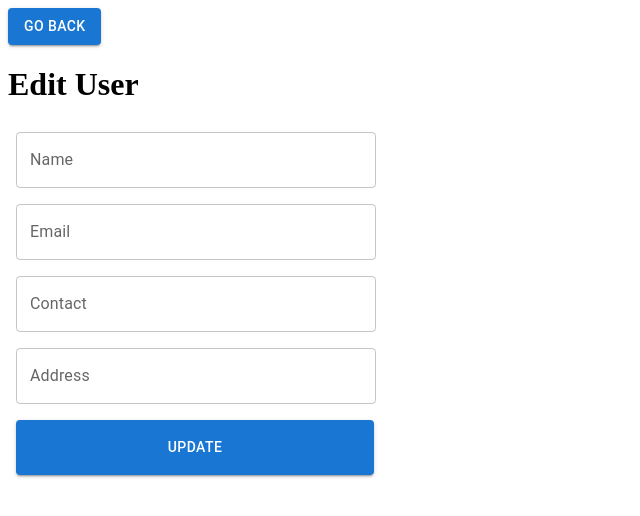
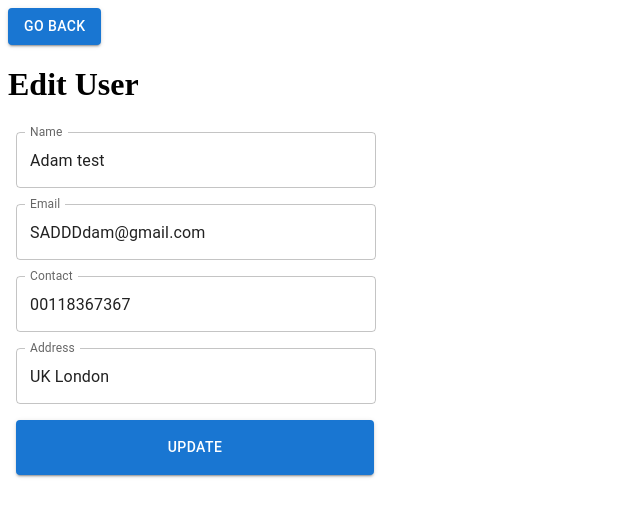
Before and after one commit to grum1n/react-crud-json-redux, a React (Create React App) app: page /edituser/1 in a window 1280 px wide. Shown: the top 516 px of the page, without its empty margins (0-640 px from the left). Built offline with nearby package versions, Linux system fonts and the light colour scheme; data requests are answered from the project's data file.

Commit message:
to EditUser.js , added code , add now we have user data

```diff
--- a/src/pages/EditUser.js
+++ b/src/pages/EditUser.js
@@ -3,7 +3,7 @@ import Box from '@mui/material/Box';
 import TextField from '@mui/material/TextField';
 import { Button } from '@mui/material';
 import { useNavigate, useParams } from 'react-router-dom';
-import { useDispatch } from 'react-redux';
+import { useDispatch, useSelector } from 'react-redux';
 import { addUser, getSingelUser } from '../redux/actions';
 
 const EditUser = () => {
@@ -17,6 +17,7 @@ const EditUser = () => {
     const [error, setError] = useState('') ;
 
     const {id} = useParams();
+    const {user} = useSelector(state => state.data);
 
     const dispatch = useDispatch();
 
@@ -28,6 +29,13 @@ const EditUser = () => {
         dispatch(getSingelUser(id))
 
     },[]);
+
+    useEffect(() => {
+        if(user){
+            setState({ ...user });
+        }
+
+    },[user]);
 
     const  handleInputChange = (e) => {
         let { name, value } = e.target;
@@ -63,10 +71,10 @@ const EditUser = () => {
                 autoComplete="off"
                 onSubmit={handleSubmit}
                 >
-                <TextField type="text" id="outlined-basic" label="Name" variant="outlined" name="name" value={name}  onChange={handleInputChange} /><br />
-                <TextField type="email" id="outlined-basic" label="Email" variant="outlined" name="email"  value={email}  onChange={handleInputChange}/><br />
-                <TextField type="number" id="outlined-basic" label="Contact" variant="outlined" name="contact"  value={contact}  onChange={handleInputChange}/><br />
-                <TextField type="text" id="outlined-basic" label="Address" variant="outlined" name="address"  value={address}  onChange={handleInputChange}/><br />
+                <TextField type="text" id="outlined-basic" label="Name" variant="outlined" name="name" value={name || ''}  onChange={handleInputChange} /><br />
+                <TextField type="email" id="outlined-basic" label="Email" variant="outlined" name="email"  value={email || ''}  onChange={handleInputChange}/><br />
+                <TextField type="number" id="outlined-basic" label="Contact" variant="outlined" name="contact"  value={contact || ''}  onChange={handleInputChange}/><br />
+                <TextField type="text" id="outlined-basic" label="Address" variant="outlined" name="address"  value={address || ''}  onChange={handleInputChange}/><br />
                 <Button variant="contained" color="primary" onClick={handleSubmit} style={{ padding: '15px' }}>
                     Update
                 </Button>
```
